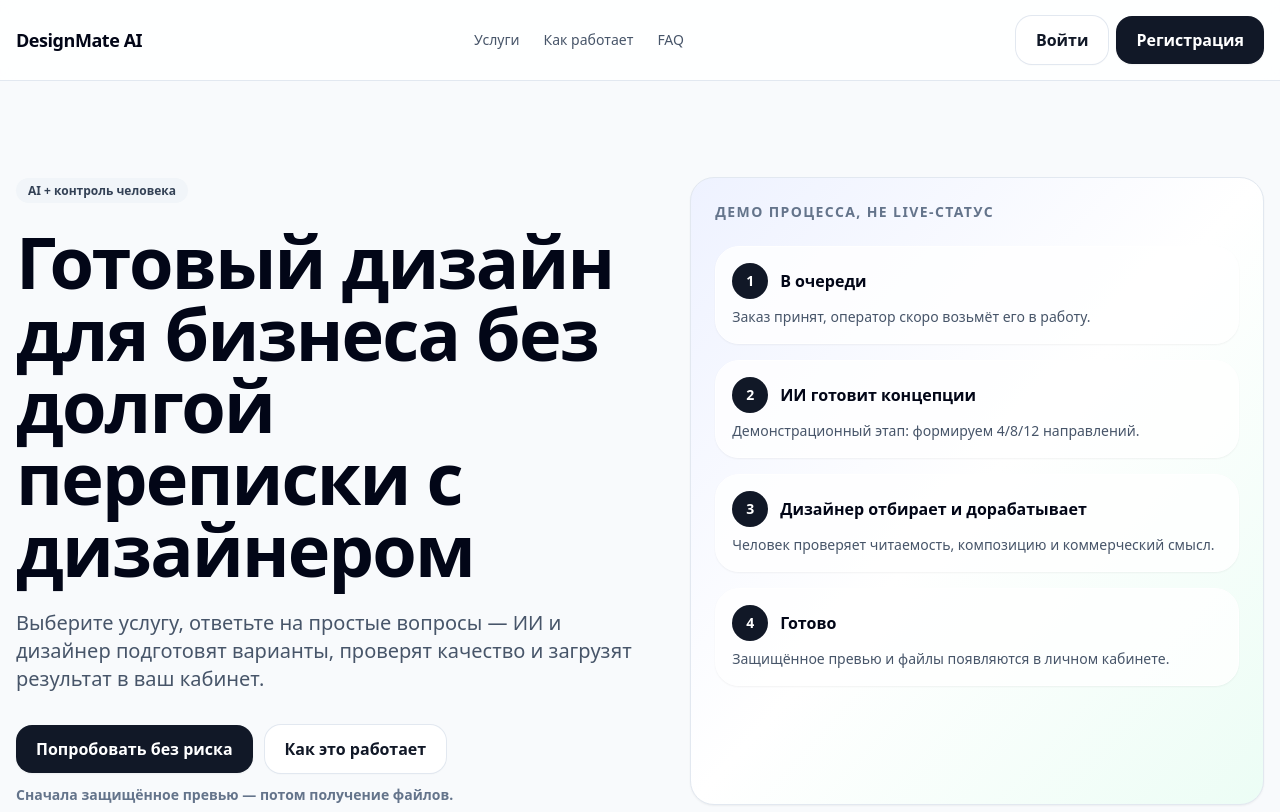
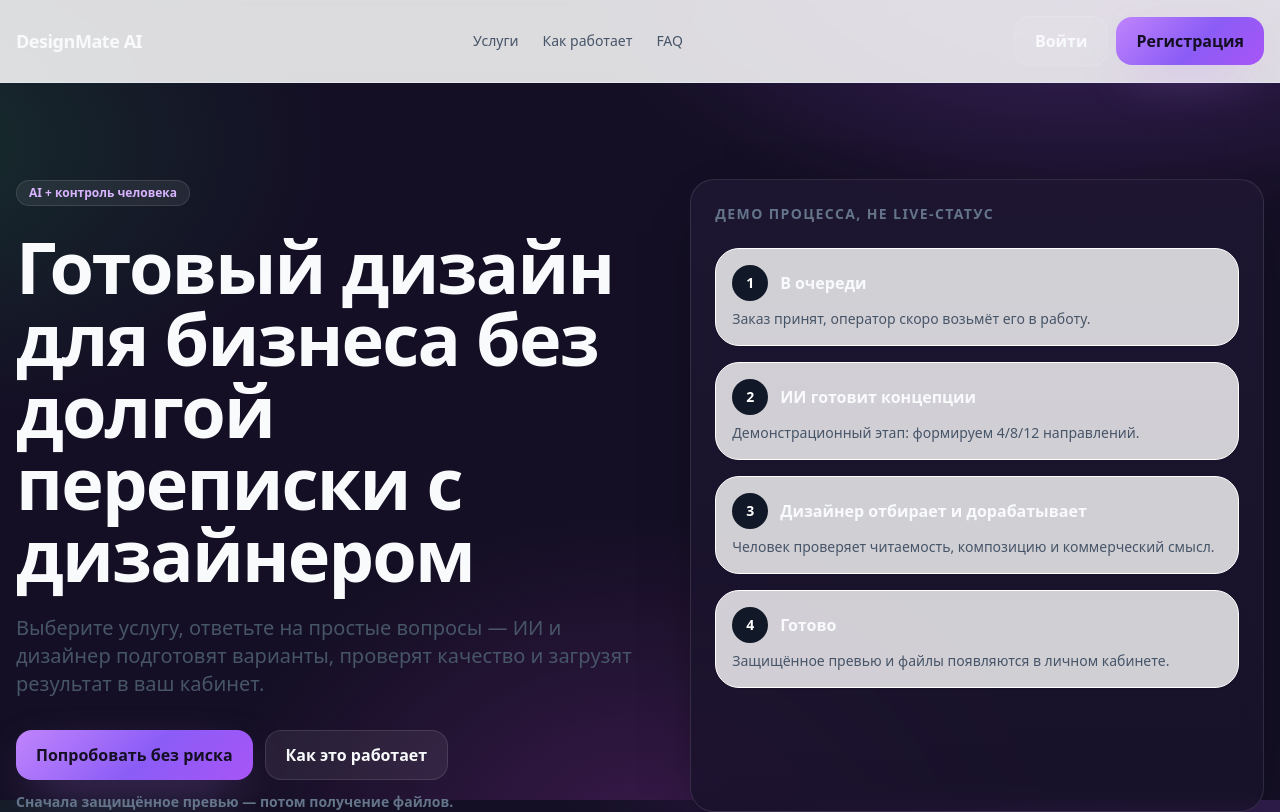
Before and after one commit to vtopstudio/new, a Next.js app: page / in a window 1280 px wide. Shown: the top 812 px of the page. Built offline with nearby package versions, Linux system fonts and the light colour scheme; no server answers.

Commit message:
Port Lovable dark visual system

```diff
--- a/src/app/globals.css
+++ b/src/app/globals.css
@@ -2,12 +2,90 @@
 @tailwind components;
 @tailwind utilities;
 
-:root { color-scheme: light; }
-body { @apply bg-slate-50 text-slate-950 antialiased; }
+:root {
+  color-scheme: dark;
+  --background: #140f24;
+  --card: rgba(32, 24, 52, 0.78);
+  --card-strong: rgba(43, 32, 70, 0.92);
+  --border-soft: rgba(255, 255, 255, 0.11);
+  --text-muted: #b9afce;
+  --neon-violet: #c084fc;
+  --neon-green: #86efac;
+  --neon-plum: #f0abfc;
+}
+
+html { scroll-behavior: smooth; }
+
+body {
+  min-height: 100vh;
+  background-color: var(--background);
+  background-image:
+    radial-gradient(900px 520px at 85% -10%, rgba(168, 85, 247, 0.32), transparent 60%),
+    radial-gradient(760px 460px at -10% 18%, rgba(34, 197, 94, 0.18), transparent 60%),
+    radial-gradient(680px 520px at 50% 105%, rgba(217, 70, 239, 0.18), transparent 62%);
+  background-attachment: fixed;
+  background-repeat: no-repeat;
+  color: #f8fafc;
+  @apply antialiased;
+}
+
 a { @apply transition-colors; }
-.input { @apply w-full rounded-2xl border border-slate-200 bg-white px-4 py-3 outline-none ring-brand/20 focus:ring-4; }
-.btn { @apply inline-flex items-center justify-center rounded-2xl px-5 py-3 font-semibold shadow-sm transition hover:-translate-y-0.5; }
-.btn-primary { @apply bg-ink text-white hover:bg-slate-800; }
-.btn-secondary { @apply bg-white text-ink ring-1 ring-slate-200 hover:bg-slate-100; }
-.card { @apply rounded-3xl border border-slate-200 bg-white p-6 shadow-sm; }
-.badge { @apply rounded-full bg-slate-100 px-3 py-1 text-xs font-semibold text-slate-700; }
+
+.input {
+  @apply w-full rounded-2xl border px-4 py-3 outline-none transition focus:ring-4;
+  border-color: var(--border-soft);
+  background: rgba(15, 23, 42, 0.72);
+  color: #f8fafc;
+}
+
+.input::placeholder { color: rgba(203, 213, 225, 0.55); }
+.input:focus { border-color: rgba(192, 132, 252, 0.78); --tw-ring-color: rgba(192, 132, 252, 0.18); }
+
+.btn {
+  @apply inline-flex items-center justify-center rounded-2xl px-5 py-3 font-semibold transition duration-200;
+}
+
+.btn-primary {
+  background: linear-gradient(135deg, #c084fc, #8b5cf6 55%, #a855f7);
+  color: #140f24;
+  box-shadow: 0 18px 50px -18px rgba(192, 132, 252, 0.75);
+}
+
+.btn-primary:hover { filter: brightness(1.08); transform: translateY(-1px); }
+
+.btn-secondary {
+  border: 1px solid var(--border-soft);
+  background: rgba(255, 255, 255, 0.07);
+  color: #f8fafc;
+}
+
+.btn-secondary:hover { background: rgba(255, 255, 255, 0.12); transform: translateY(-1px); }
+
+.card, .surface {
+  border: 1px solid var(--border-soft);
+  background: linear-gradient(180deg, var(--card), rgba(24, 18, 42, 0.78));
+  border-radius: 1.5rem;
+  box-shadow: 0 18px 60px -35px rgba(0, 0, 0, 0.9);
+  backdrop-filter: blur(10px);
+  @apply p-6;
+}
+
+.badge {
+  @apply inline-flex items-center rounded-full px-3 py-1 text-xs font-semibold;
+  border: 1px solid var(--border-soft);
+  background: rgba(255, 255, 255, 0.07);
+  color: #d8b4fe;
+}
+
+.text-gradient {
+  background: linear-gradient(120deg, #f5d0fe, #86efac 55%, #c084fc);
+  -webkit-background-clip: text;
+  background-clip: text;
+  color: transparent;
+}
+
+.glow-ring {
+  box-shadow: 0 0 0 1px rgba(192, 132, 252, 0.2), 0 24px 90px -42px rgba(192, 132, 252, 0.65);
+}
+
+.muted { color: var(--text-muted); }
```
